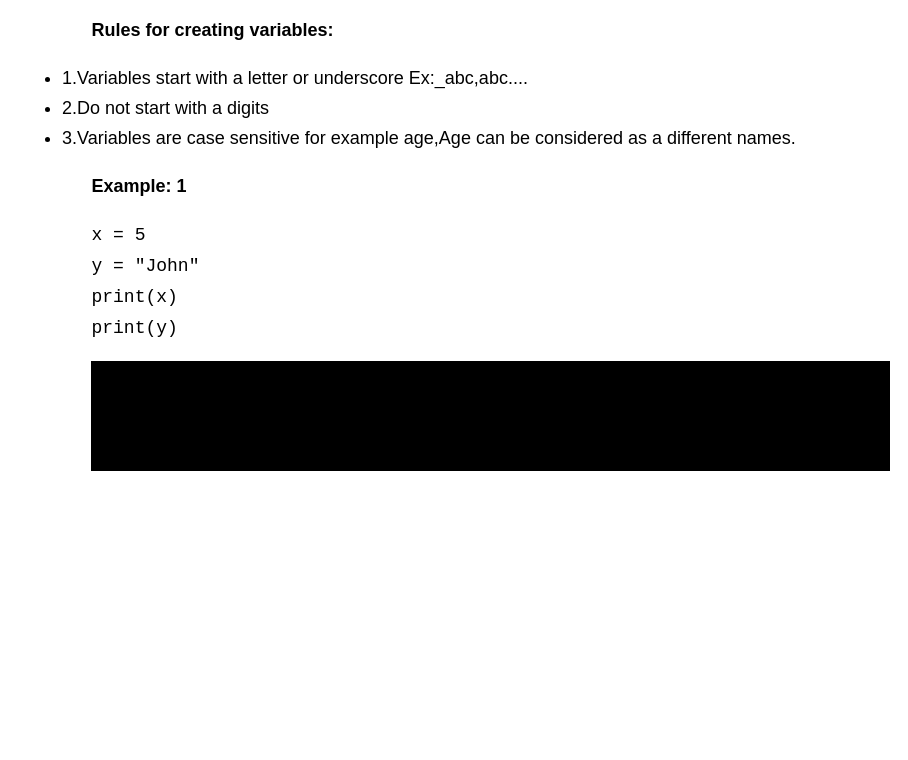
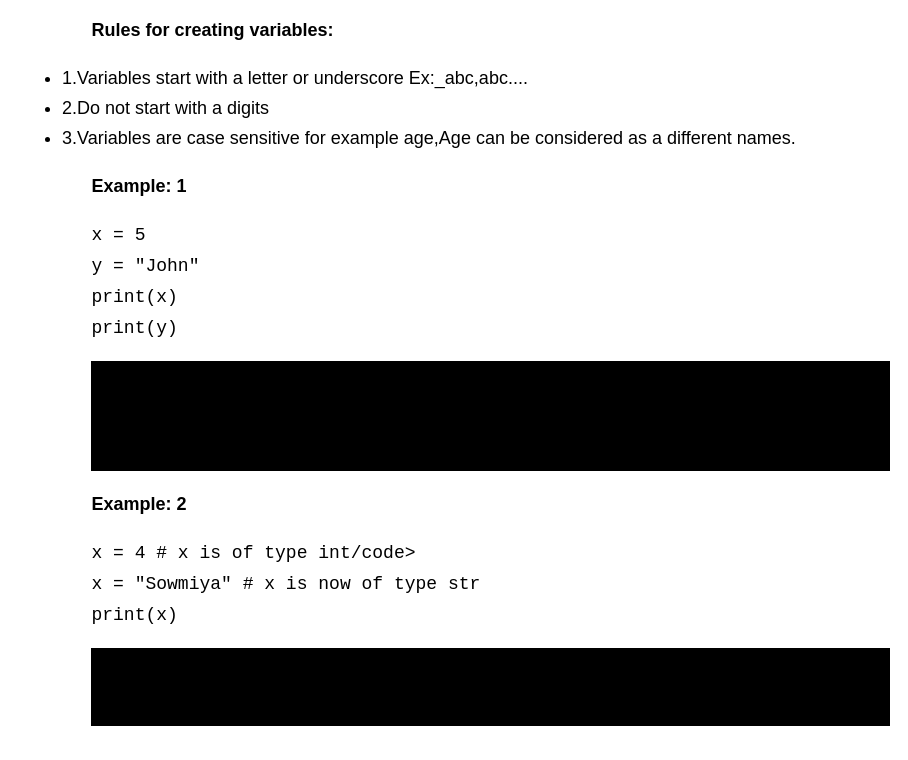
Before and after one commit to jairoyy/python-document, a plain HTML site: page index.html in a window 1280 px wide. Shown: the part 2473-3233 px from the top of the page, without its empty margins (372-1280 px from the left). Before the commit the page ends 2985 px from the top, so only its background shows below. Drawn offline with nearby package versions, Linux system fonts and the light colour scheme.

Commit message:
Update index.html

```diff
--- a/index.html
+++ b/index.html
@@ -219,10 +219,20 @@
        </div>
 
 
-        <code></code>
+        <p>
+        <b>Example: 2</b>
+        </p>
 
-        <code></code>
-        <code></code>
+         <code>x = 4         # x is of type int/code><br>
+        <code>x = "Sowmiya" # x is now of type str</code><br>
+        <code>print(x)</code><br>
+
+
+       <div class="command">
+       <p><b>Output:</b></p>
+      <code>Sowmiya</code><br>
+       </div>
+
     </section>
 
 
```
